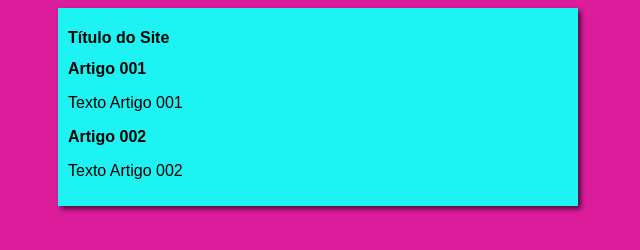
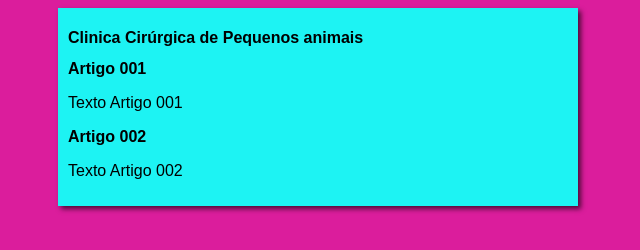
Before and after one commit to francielezw/projeto-site, a plain HTML site: page index.html in a window 1280 px wide. Shown: the whole page, without its empty margins (322-962 px from the left). Drawn offline with Linux system fonts and the light colour scheme.

Commit message:
Update index.html

```diff
--- a/index.html
+++ b/index.html
@@ -4,13 +4,13 @@
     <meta charset="UTF-8">
     <meta http-equiv="X-UA-Compatible" content="IE=edge">
     <meta name="viewport" content="width=device-width, initial-scale=1.0">
-    <title>Site Curso em vídeo</title>
+    <title>Aparício Mendes De Quadros</title>
     <link rel="stylesheet" href="estilos/style.css">
 </head>
 <body>
     <main>
         <header>
-            <h1>Título do Site</h1>
+            <h1>Clinica Cirúrgica de Pequenos animais</h1>
         </header>
         <article>
             <h2>Artigo 001</h2>
```
